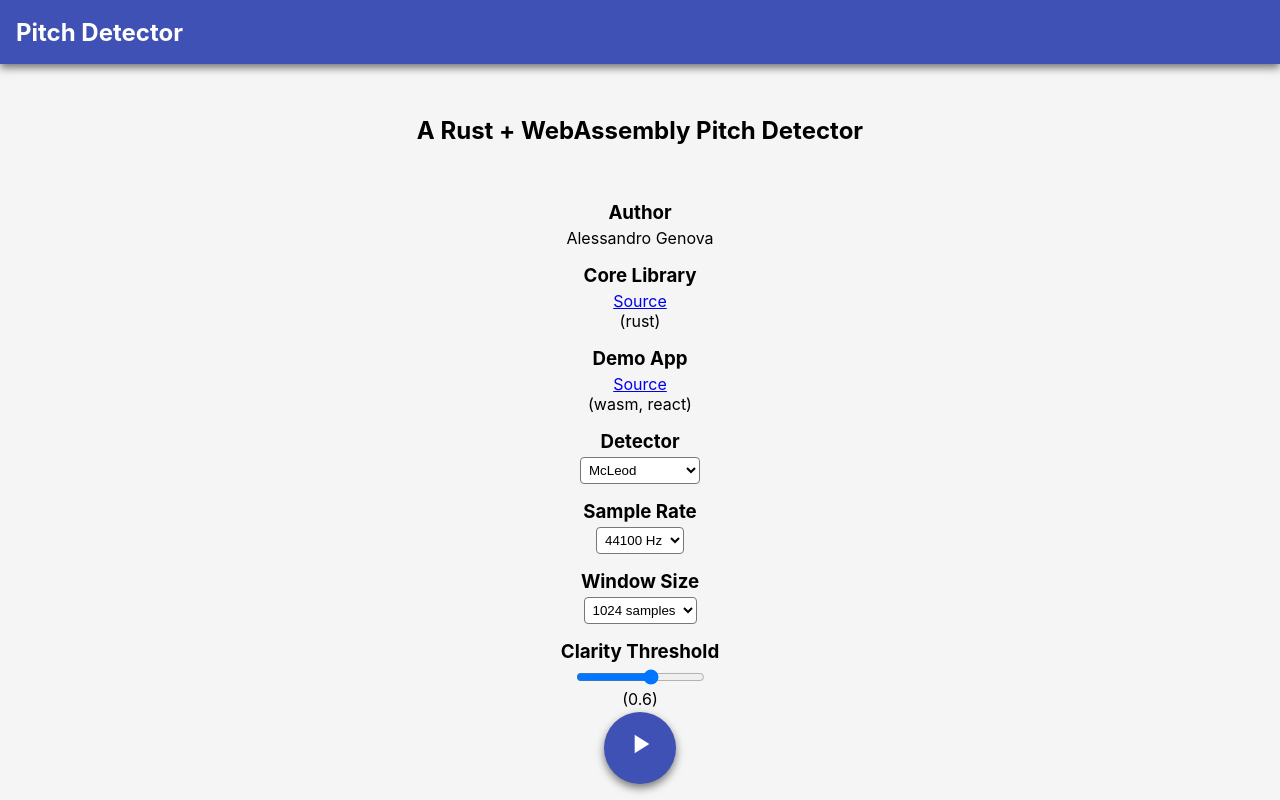
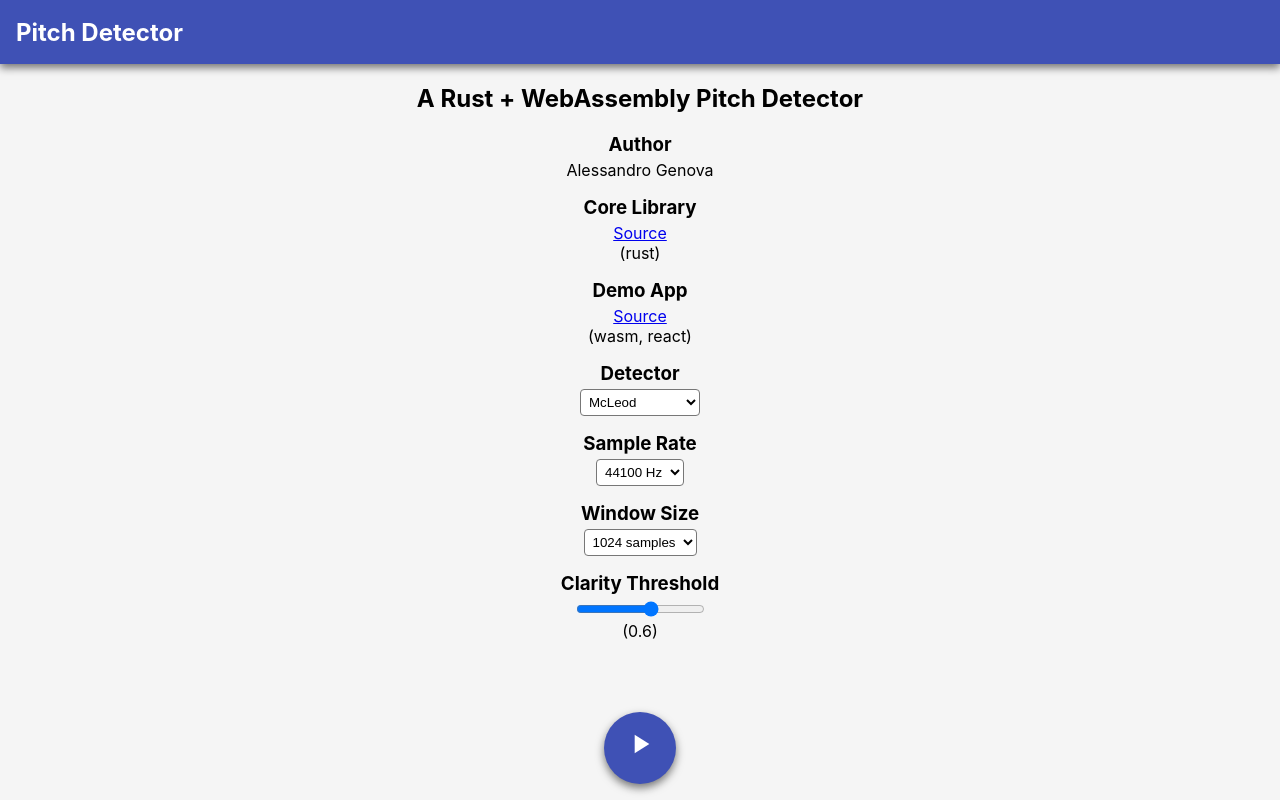
Before and after one commit to alesgenova/pitch-detection-app, a React (Create React App) app in the folder client/: page / in a window 1280 px wide. Built offline with nearby package versions, Linux system fonts and the light colour scheme.

Commit message:
Add favicon and title

```diff
--- a/client/public/index.html
+++ b/client/public/index.html
@@ -2,7 +2,7 @@
 <html lang="en">
   <head>
     <meta charset="utf-8" />
-    <link rel="shortcut icon" href="%PUBLIC_URL%/favicon.ico" />
+    <link rel="shortcut icon" href="%PUBLIC_URL%/favicon.png" />
     <meta
       name="viewport"
       content="width=device-width, initial-scale=1, shrink-to-fit=no"
@@ -22,7 +22,7 @@
       work correctly both with client-side routing and a non-root public URL.
       Learn how to configure a non-root public URL by running `npm run build`.
     -->
-    <title>React App</title>
+    <title>Pitch Detection</title>
 
     <script src="https://unpkg.com/ionicons/dist/ionicons.js"></script>
   </head>
--- a/client/src/components/loader/index.js
+++ b/client/src/components/loader/index.js
@@ -11,8 +11,6 @@ export default ({ detectorName, sampleRate, windowSize, clarityThreshold, onPara
         <h2>
           A Rust + WebAssembly Pitch Detector
         </h2>
-
-        <br/>
 
         <h3>
           Author
--- a/client/src/index.css
+++ b/client/src/index.css
@@ -56,13 +56,18 @@ select {
 
 .content {
   position: absolute;
-  padding-top: 2rem;
   width: 100%;
   max-width: 60rem;
   left: 50%;
+  max-height: 100%;
   transform: translateX(-50%);
   padding-left: 0.5rem;
   padding-right: 0.5rem;
+  overflow-y: scroll;
+}
+
+.content::-webkit-scrollbar { /* WebKit */
+  display: none;
 }
 
 .full {
@@ -86,6 +91,7 @@ select {
   font-size: 1.5rem;
   padding: 0;
   margin: 0;
+  z-index: 5;
 }
 
 .floating-container-center {
```
Also changed, not shown: client/public/favicon.png (added), client/public/manifest.json, 1 other file (tests, documents, lock files or other folders).
